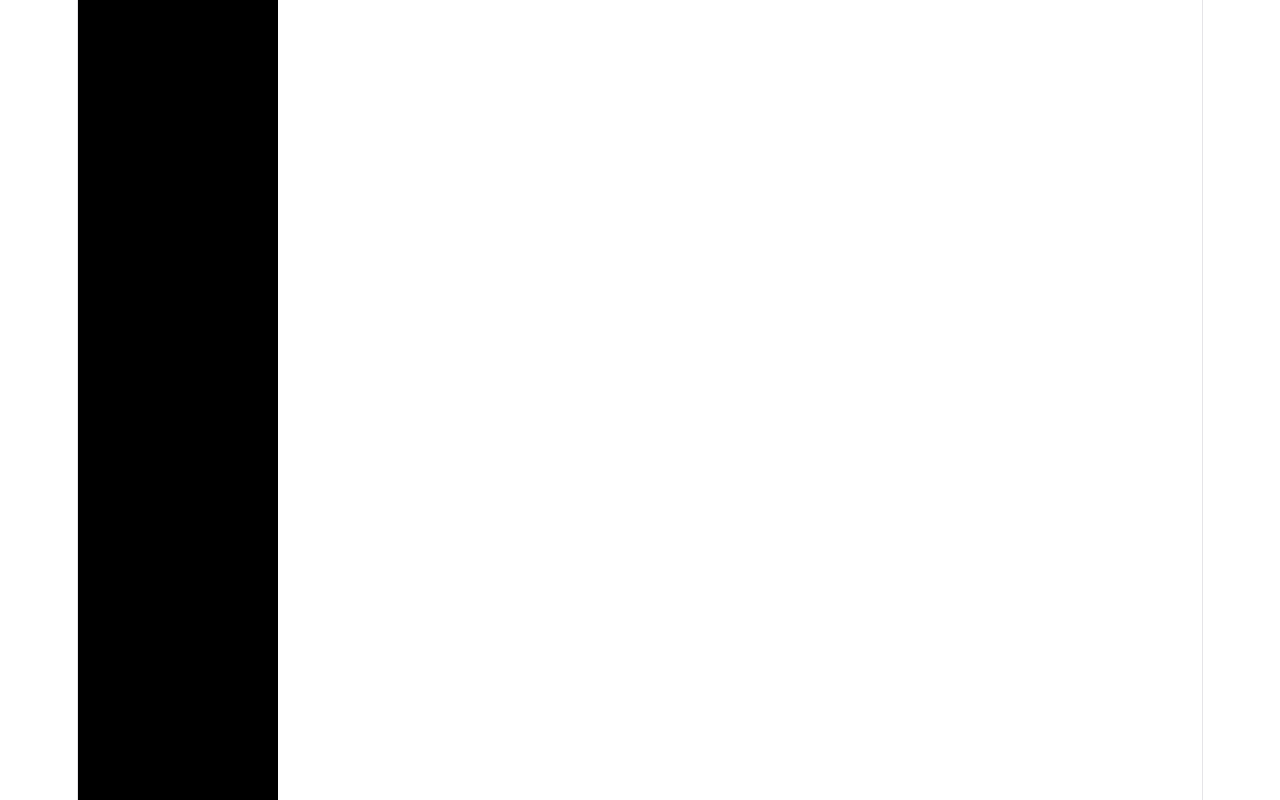
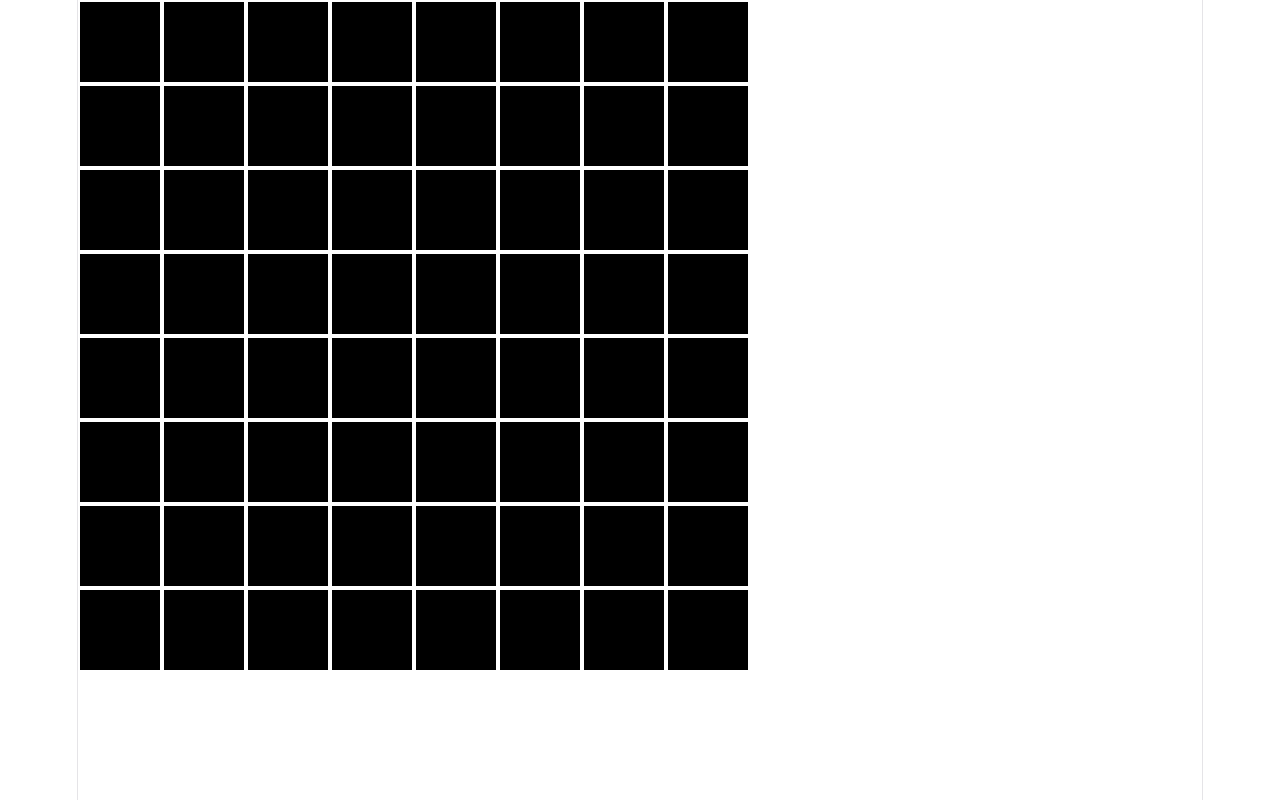
Before and after one commit to Tarsh333/othello-frontend, a React (Vite) app in the folder othello/: page / in a window 1280 px wide. Shown: the top 800 px of the page. Built offline with nearby package versions, Linux system fonts and the light colour scheme.

Commit message:
added grid css

```diff
--- a/othello/src/App.jsx
+++ b/othello/src/App.jsx
@@ -3,7 +3,9 @@ import Screen from './screens/GameScreen';
 
 function App() {
     return(
-        <Screen/>
+      <div>
+        <Screen />
+        </div>
     );
 }
 
--- /dev/null
+++ b/othello/src/ui/Board.css
@@ -0,0 +1,8 @@
+.board {
+    display: flex;
+    flex-direction: column;
+}
+
+.row {
+    display: flex;
+}
--- a/othello/src/ui/Board.jsx
+++ b/othello/src/ui/Board.jsx
@@ -1,5 +1,6 @@
-import React from 'react';
+import eact from 'react';
 import Cell from './cell.jsx';
+import './Board.css';
 import { ROWS, COLS } from '../constants/Constants.js';
 
 function Board() {
--- a/othello/src/ui/cell.css
+++ b/othello/src/ui/cell.css
@@ -1,5 +1,6 @@
-.div{
-    height: 200px;
-    width: 200px;
+.cell{
+    height: 80px;
+    width: 80px;
     background-color: black;
+    border: 2px solid white;
 }
--- a/othello/src/ui/cell.jsx
+++ b/othello/src/ui/cell.jsx
@@ -3,7 +3,7 @@ import './cell.css';
 
 function Cell() {
     return(
-        <div className="div">
+        <div className="cell">
 
         </div>
     );
```
